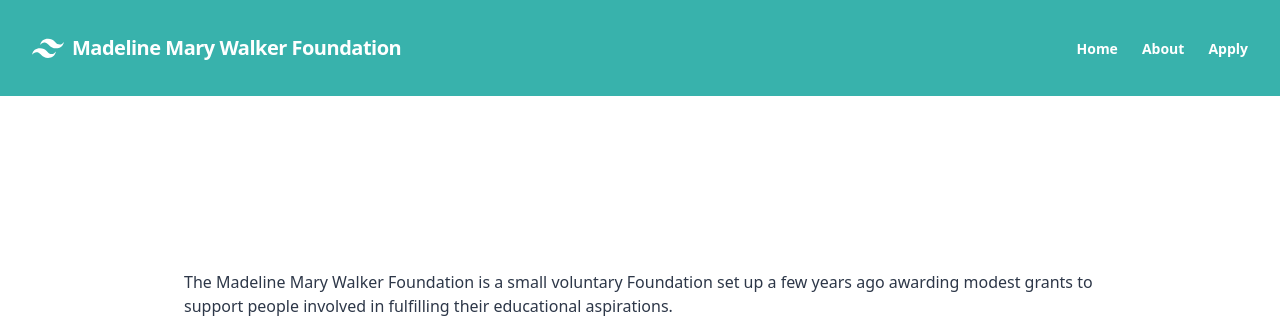
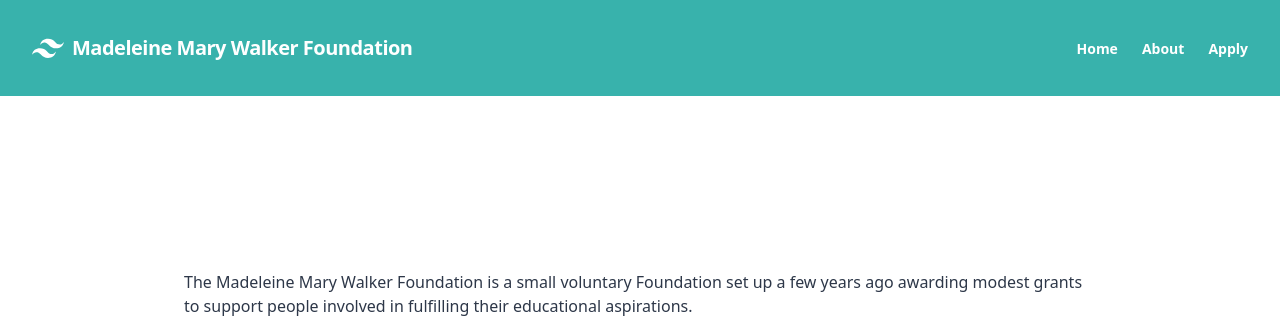
Before and after one commit to thomasgreen/mmwf, a Gatsby site: page / in a window 1280 px wide. Shown: the top 335 px of the page. Built offline with nearby package versions, Linux system fonts and the light colour scheme; Gatsby itself is replaced by a stand-in of ours.

Commit message:
correct spelling

```diff
--- a/gatsby-config.js
+++ b/gatsby-config.js
@@ -1,7 +1,7 @@
 module.exports = {
   siteMetadata: {
-    title: `Madeline Mary Walker Foundation`,
-    description: `Madeline Mary Walker Foundation`,
+    title: `Madeleine Mary Walker Foundation`,
+    description: `Madeleine Mary Walker Foundation`,
     author: `Thomas Green`
   },
   plugins: [
--- a/src/pages/index.js
+++ b/src/pages/index.js
@@ -15,7 +15,7 @@ function IndexPage() {
             <div className="max-w-3/4 mx-auto">
 
             <p className="mb-5 text-gray-800">
-                The Madeline Mary Walker Foundation is a small voluntary Foundation set up a few years ago
+                The Madeleine Mary Walker Foundation is a small voluntary Foundation set up a few years ago
                 awarding
                 modest grants to support people involved in fulfilling their educational aspirations.
             </p>
```
